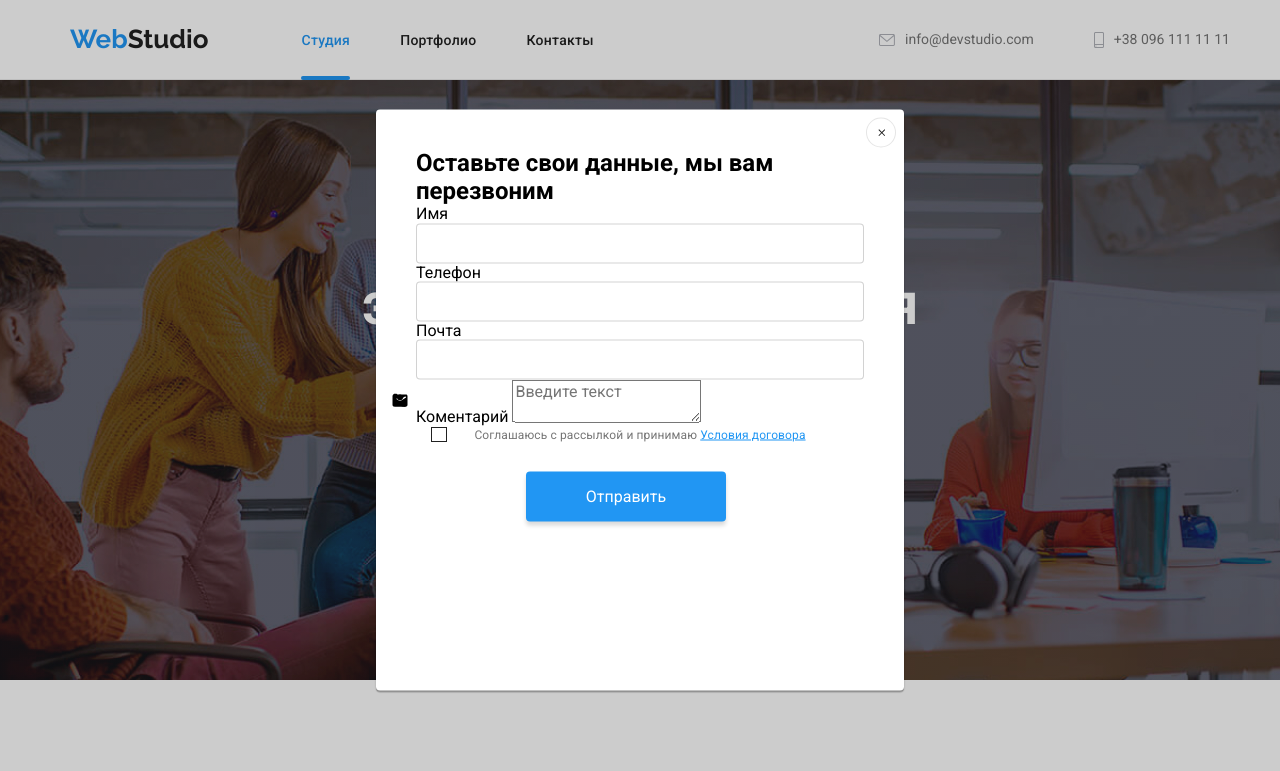
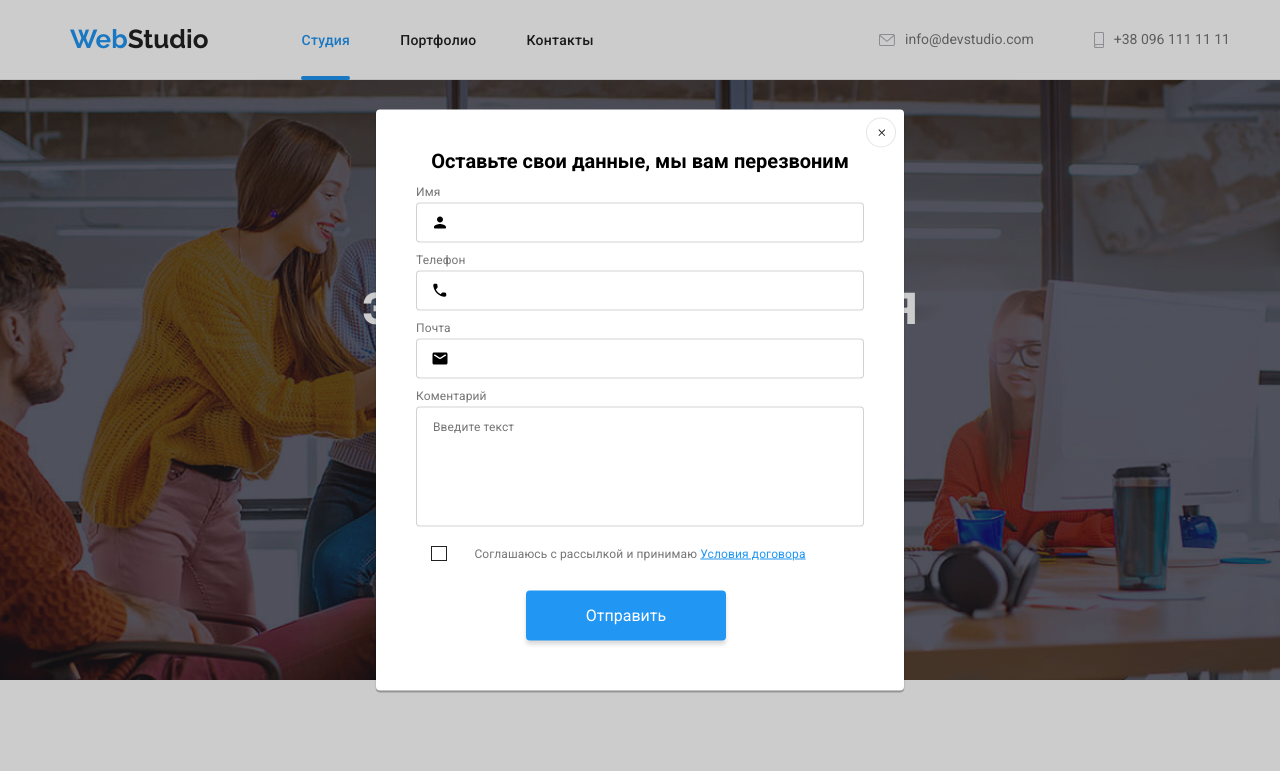
Before and after one commit to Iryna-Bu/goit-markup-hw-07, a plain HTML site: page index.html in a window 1280 px wide. Both pictures are taken after a click on the button "Заказать услугу". Shown: the top 771 px of the page. Drawn offline with nearby package versions, Linux system fonts and the light colour scheme.

Commit message:
Update index.html

```diff
--- a/index.html
+++ b/index.html
@@ -415,41 +415,41 @@
             </button>
 
             <form class="modal-form">
-                <h2 class="form-title">Оставьте свои данные, мы вам перезвоним</h2>
+                <h2 class="form__title">Оставьте свои данные, мы вам перезвоним</h2>
 
-                <div class="form-field">
+                <div class="form__field">
                     <label for="name">Имя</label>
                 </div>
-                <div class="input-thumb">
+                <div class="form__input-thumb">
                     <input type="text" class="input-form" name="name" id="name">
                     <svg class="icon-form" width="18px" height="18px">
                         <use href="./img/symbol-defs.svg#person-black"></use>
                     </svg>
                 </div>
 
-                <div class="form-field">
+                <div class="form__field">
                     <label for="tel">Телефон</label>
                 </div>
-                <div class="input-thumb">
+                <div class="form__input-thumb">
                     <input type="tel" class="input-form" name="tel" id="tel">
                     <svg class="icon-form" width="18px" height="18px">
                         <use href="./img/symbol-defs.svg#phone-black"></use>
                     </svg>
                 </div>
 
-                <div class="form-field">
+                <div class="form__field">
                     <label for="email">Почта</label>
                 </div>
-                <div class="input-thumb">
+                <div class="form__input-thumb">
                     <input type="email" class="input-form" name="email" id="email">
                     <svg class="icon-form" width="18px" height="18px">
                         <use href="./img/symbol-defs.svg#email-black"></use>
                     </svg>
                 </div>
 
-                <div class="form-field">
+                <div class="form__field">
                     <label for="comment">Коментарий</label>
-                    <textarea name="comment" id="comment" placeholder="Введите текст" class="textarea"></textarea>
+                    <textarea name="comment" id="comment" placeholder="Введите текст" class="form__textarea"></textarea>
                 </div>
 
                 <div class="policy-field">
```
